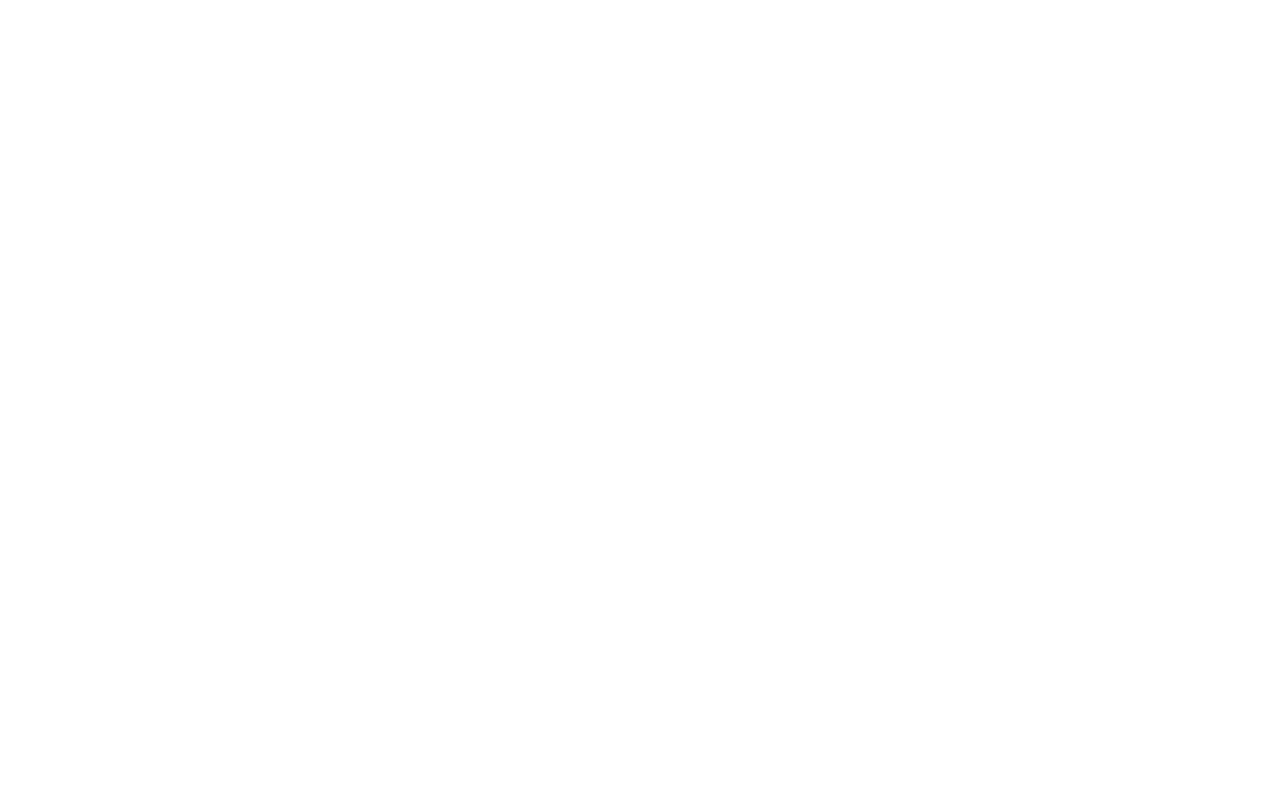
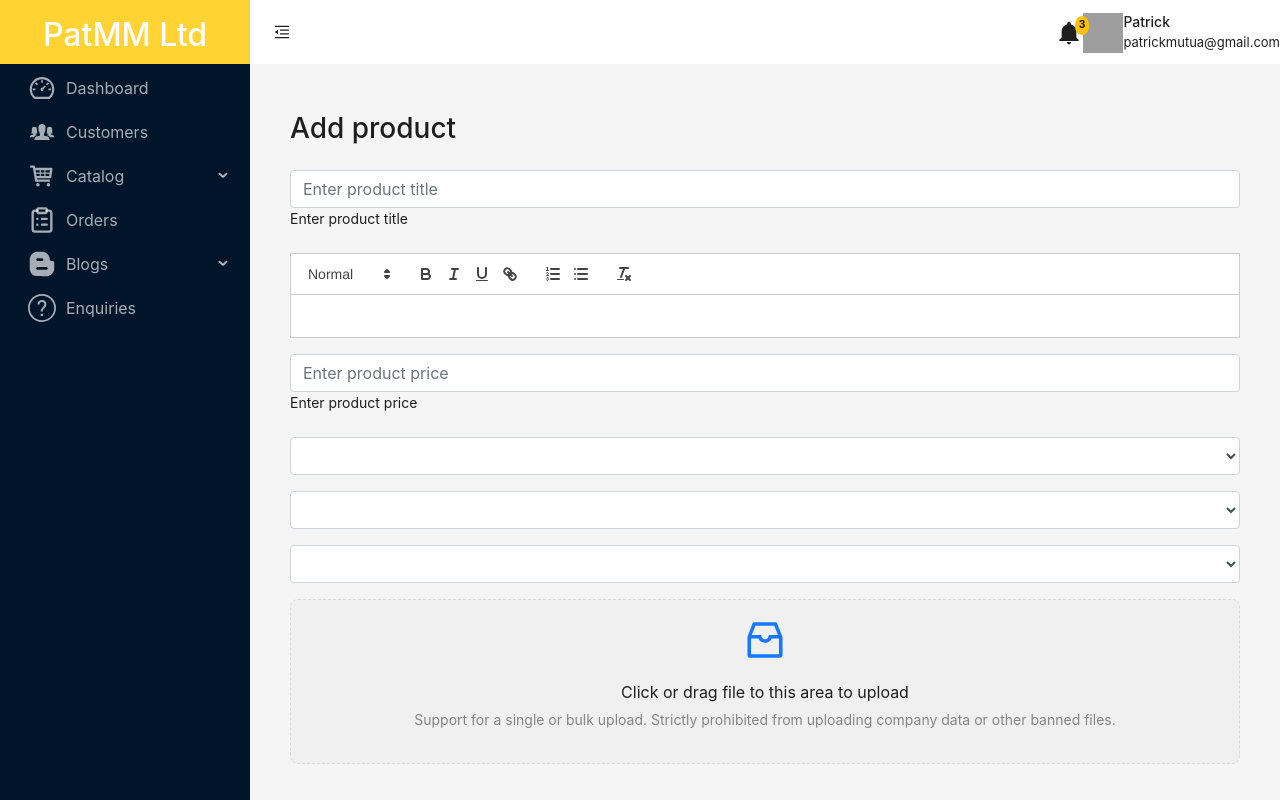
Before and after one commit to patrickdcdc/digitic-admin-dashboard, a React (Create React App) app: page /admin/product in a window 1280 px wide. Before the commit this address had no page. Built offline with nearby package versions, Linux system fonts and the light colour scheme; grey boxes are pictures that could not be loaded.

Commit message:
Add Addbrand, Addcat, Addcolor, and Addproduct pages

```diff
--- a/src/App.js
+++ b/src/App.js
@@ -10,6 +10,10 @@ import MainLayout from "./components/MainLayout";
 //import Blogcatlist from "./pages/Blogcatlist";
 import Addblog from "./pages/Addblog";
 import Addblogcat from "./pages/Addblogcat";
+import Addcolor from "./pages/Addcolor";
+import Addcat from "./pages/Addcat";
+import Addbrand from "./pages/Addbrand";
+import Addproduct from "./pages/Addproduct";
 //import Orders from "./pages/Orders";
 //import Customers from "./pages/Customers";
 //import Colorlist from "./pages/Colorlist";
@@ -37,6 +41,10 @@ function App() {
           <Route path="list-category" element={<Categorylist />} />
           <Route path="list-brand" element={<Brandlist />} />
           <Route path="product-list" element={<Productlist />} />*/}
+          <Route path="color" element={<Addcolor />} />
+          <Route path="category" element={<Addcat />} />
+          <Route path="brand" element={<Addbrand />} />
+          <Route path="product" element={<Addproduct />} />
         </Route>
       </Routes>
     </Router>
--- /dev/null
+++ b/src/pages/Addbrand.js
@@ -0,0 +1,23 @@
+import React from "react";
+import CustomInput from "../components/CustomInput";
+
+const Addbrand = () => {
+  return (
+    <div>
+      <h3 className="mb-4">Add brand</h3>
+      <div>
+        <form action="">
+          <CustomInput type="text" label="Enter brand" />
+          <button
+            className="btn btn-success border-0 rounded-3 my-5"
+            type="submit"
+          >
+            Add brand
+          </button>
+        </form>
+      </div>
+    </div>
+  );
+};
+
+export default Addbrand;
--- /dev/null
+++ b/src/pages/Addcat.js
@@ -0,0 +1,23 @@
+import React from "react";
+import CustomInput from "../components/CustomInput";
+
+const Addcat = () => {
+  return (
+    <div>
+      <h3 className="mb-4">Add category</h3>
+      <div>
+        <form action="">
+          <CustomInput type="text" label="Add category" />
+          <button
+            className="btn btn-success border-0 rounded-3 my-5"
+            type="submit"
+          >
+            Add category
+          </button>
+        </form>
+      </div>
+    </div>
+  );
+};
+
+export default Addcat;
--- /dev/null
+++ b/src/pages/Addcolor.js
@@ -0,0 +1,23 @@
+import React from "react";
+import CustomInput from "../components/CustomInput";
+
+const Addcolor = () => {
+  return (
+    <div>
+      <h3 className="mb-4">Add color</h3>
+      <div>
+        <form action="">
+          <CustomInput type="color" label="Enter color" />
+          <button
+            className="btn btn-success border-0 rounded-3 my-5"
+            type="submit"
+          >
+            Add color
+          </button>
+        </form>
+      </div>
+    </div>
+  );
+};
+
+export default Addcolor;
--- /dev/null
+++ b/src/pages/Addproduct.js
@@ -0,0 +1,82 @@
+import { React, useState } from "react";
+import CustomInput from "../components/CustomInput";
+import ReactQuill from "react-quill";
+import "react-quill/dist/quill.snow.css";
+import { InboxOutlined } from "@ant-design/icons";
+import { message, Upload } from "antd";
+const { Dragger } = Upload;
+const props = {
+  name: "file",
+  multiple: true,
+  action: "https://660d2bd96ddfa2943b33731c.mockapi.io/api/upload",
+  onChange(info) {
+    const { status } = info.file;
+    if (status !== "uploading") {
+      console.log(info.file, info.fileList);
+    }
+    if (status === "done") {
+      message.success(`${info.file.name} file uploaded successfully.`);
+    } else if (status === "error") {
+      message.error(`${info.file.name} file upload failed.`);
+    }
+  },
+  onDrop(e) {
+    console.log("Dropped files", e.dataTransfer.files);
+  },
+};
+
+const Addproduct = () => {
+  const [desc, setDesc] = useState();
+  const handleDesc = (e) => {
+    setDesc(e);
+  };
+  return (
+    <div>
+      <h3 className="mb-4">Add product</h3>
+      <div>
+        <form>
+          <CustomInput type="text" label="Enter product title" />
+          <div className="mb-3">
+            <ReactQuill
+              theme="snow"
+              value={desc}
+              onChange={(evt) => {
+                handleDesc(evt);
+              }}
+            />
+          </div>
+          <CustomInput type="number" label="Enter product price" />
+          <select name="" className="form-control py-3 mb-3" id="">
+            <option value="">Select brand</option>
+          </select>
+          <select name="" className="form-control py-3 mb-3" id="">
+            <option value="">Select category</option>
+          </select>
+          <select name="" className="form-control py-3 mb-3" id="">
+            <option value="">Select color</option>
+          </select>
+          <Dragger {...props}>
+            <p className="ant-upload-drag-icon">
+              <InboxOutlined />
+            </p>
+            <p className="ant-upload-text">
+              Click or drag file to this area to upload
+            </p>
+            <p className="ant-upload-hint">
+              Support for a single or bulk upload. Strictly prohibited from
+              uploading company data or other banned files.
+            </p>
+          </Dragger>
+          <button
+            className="btn btn-success border-0 rounded-3 my-5"
+            type="submit"
+          >
+            Add product
+          </button>
+        </form>
+      </div>
+    </div>
+  );
+};
+
+export default Addproduct;
```
